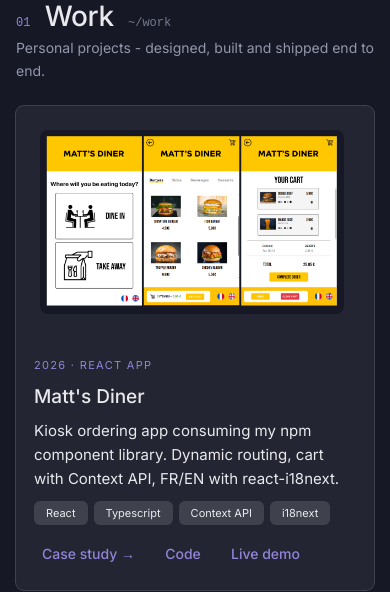
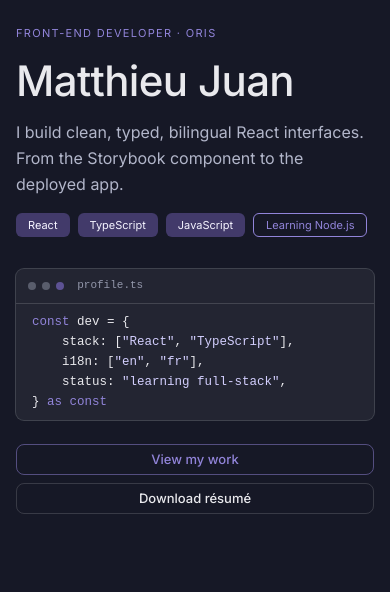
Before and after one commit to Kamat99302/portfolio-react, a React (Vite) app: page / in a window 390 px wide. Shown: the top 592 px of the page. Built offline with nearby package versions, Linux system fonts and the light colour scheme.

Commit message:
feat: assemble Hero section
- 7/5 Grid: kicker, name, tagline, stack tags and CTAs beside profile.ts window

- responsive h1 size and centered code window with min/max width

- duplicate CTA row below the snippet on mobile, with larger tap targets

- link résumé download

```diff
--- a/src/App.tsx
+++ b/src/App.tsx
@@ -1,8 +1,8 @@
-import Work from "./sections/Work"
+import Hero from "./sections/Hero"
 function App() {
   return (
     <>
-    <Work/>
+    <Hero/>
 
   </>
   )
--- /dev/null
+++ b/src/sections/Hero.tsx
@@ -0,0 +1,57 @@
+import { Grid, Container, Stack, Typography, Button} from "@mui/material"
+import StackTag from "../components/StackTag"
+import EditorWindow from "../components/EditorWindow"
+import CodeBlock from "../components/CodeBlock"
+import { colors } from "../theme/theme"
+import { Kw, Mark } from "../components/codeHelpers"
+import CvMatthieu from '../assets/cv-matthieu-juan.pdf'
+
+
+
+export default function Hero(){
+    const buttonSx = { py: 0.05, px: 1.1, fontSize: 13 }
+    const buttonSxXs = { py: 0.4, px: 1.1, fontSize: 13 }
+    return(
+        <Container maxWidth="lg">
+            <Grid sx={{mt:3}} container spacing={4}>
+                <Grid size={{xs:12, md:7}}>
+                    <Stack direction={"column"} spacing={2}>
+                        <Typography sx={{color:"primary.main"}} variant="caption">Front-end developer · ORIS</Typography>
+                        <Typography sx={{fontSize:{xs:42, md:56}}} variant="h1">Matthieu Juan</Typography>
+                        <Typography sx={{fontSize:16, color:colors.neutral[400]}}>I build clean, typed, bilingual React interfaces. From the Storybook component to the deployed app.</Typography>
+                        <Stack direction={"row"} spacing={1}>
+                            <StackTag variant="accent" label="React"/>
+                            <StackTag variant="accent" label="TypeScript"/>
+                            <StackTag variant="accent" label="JavaScript"/>
+                            <StackTag variant="outline" label="Learning Node.js"/>
+                        </Stack>
+                        <Stack sx={{display:{xs:'none', md:'flex'}}} direction={{xs:"column", md: "row"}} spacing={1}>
+                            <Button sx={{...buttonSx, width:{ xs: '100%', md: 'auto' } }}  href="#work" color="primary">View my work</Button>
+                            <Button sx={{borderColor: 'divider', color:'text.primary', ...buttonSx, width:{ xs: '100%', md: 'auto' }}} href={CvMatthieu} download >Download résumé</Button>
+                        </Stack>
+                    </Stack>
+                </Grid>
+
+                <Grid size={{xs:12, md:5}}>
+                    <EditorWindow sx={{maxWidth:400, minWidth:300, m:{md:6}, mx:"auto"}} title="profile.ts">
+                        <CodeBlock>
+
+                        <Mark>const</Mark> {`dev = {
+    stack: [`}<Kw>"React"</Kw>{`, `}<Kw>"TypeScript"</Kw>{`],
+    i18n: [`}<Kw>"en"</Kw>{`, `}<Kw>"fr"</Kw>{`],
+    status: `}<Kw>"learning full-stack"</Kw>
+    {`,
+}` } <Mark>as const</Mark>
+                                                </CodeBlock>
+                    </EditorWindow>
+                    <Stack sx={{display:{md:'none'}, pt:3}} direction={{xs:"column", md: "row"}} spacing={1}>
+                            <Button sx={{...buttonSxXs, width:{ xs: '100%', md: 'auto' } }}  href="#work" color="primary">View my work</Button>
+                            <Button sx={{borderColor: 'divider', color:'text.primary', ...buttonSxXs, width:{ xs: '100%', md: 'auto' }}} href={CvMatthieu} download >Download résumé</Button>
+                        </Stack>
+                </Grid>
+
+            </Grid>
+        </Container>
+
+    )
+}
```
Also changed, not shown: 1 other file (tests, documents, lock files or other folders).
